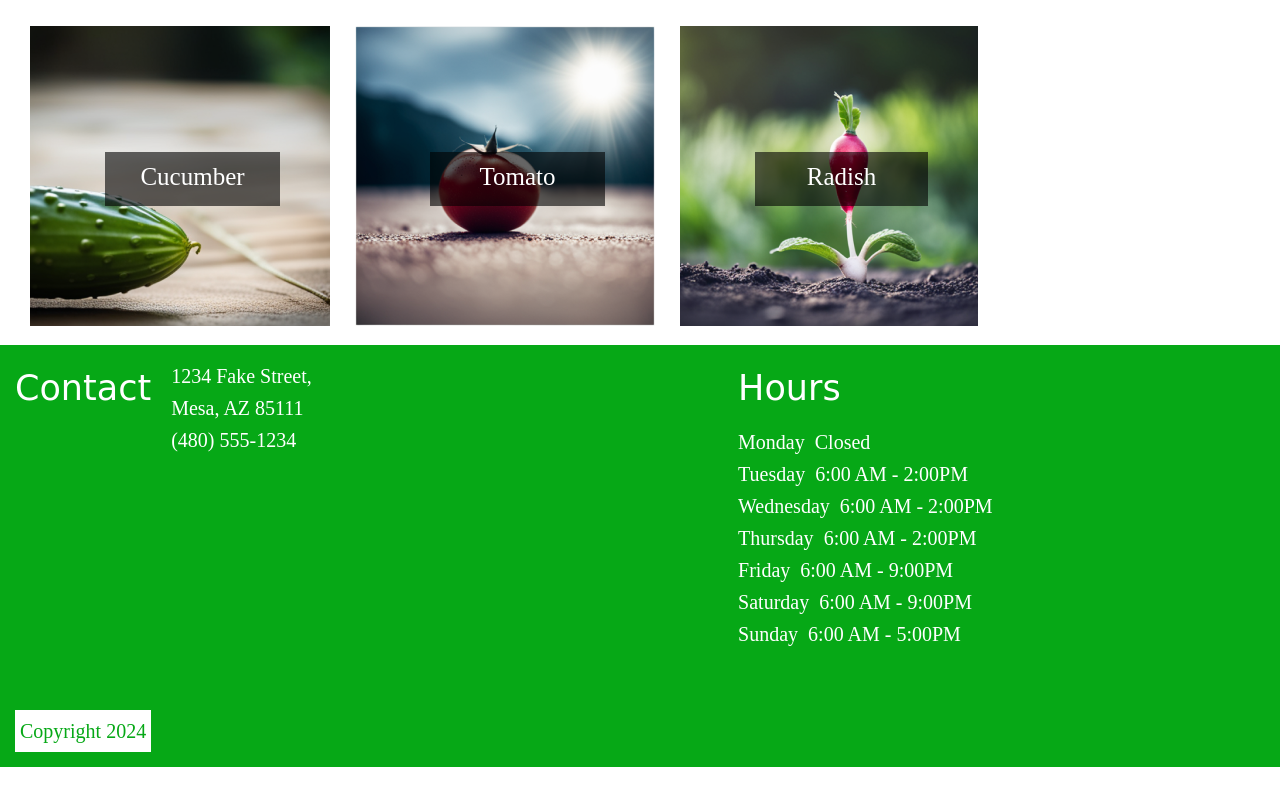
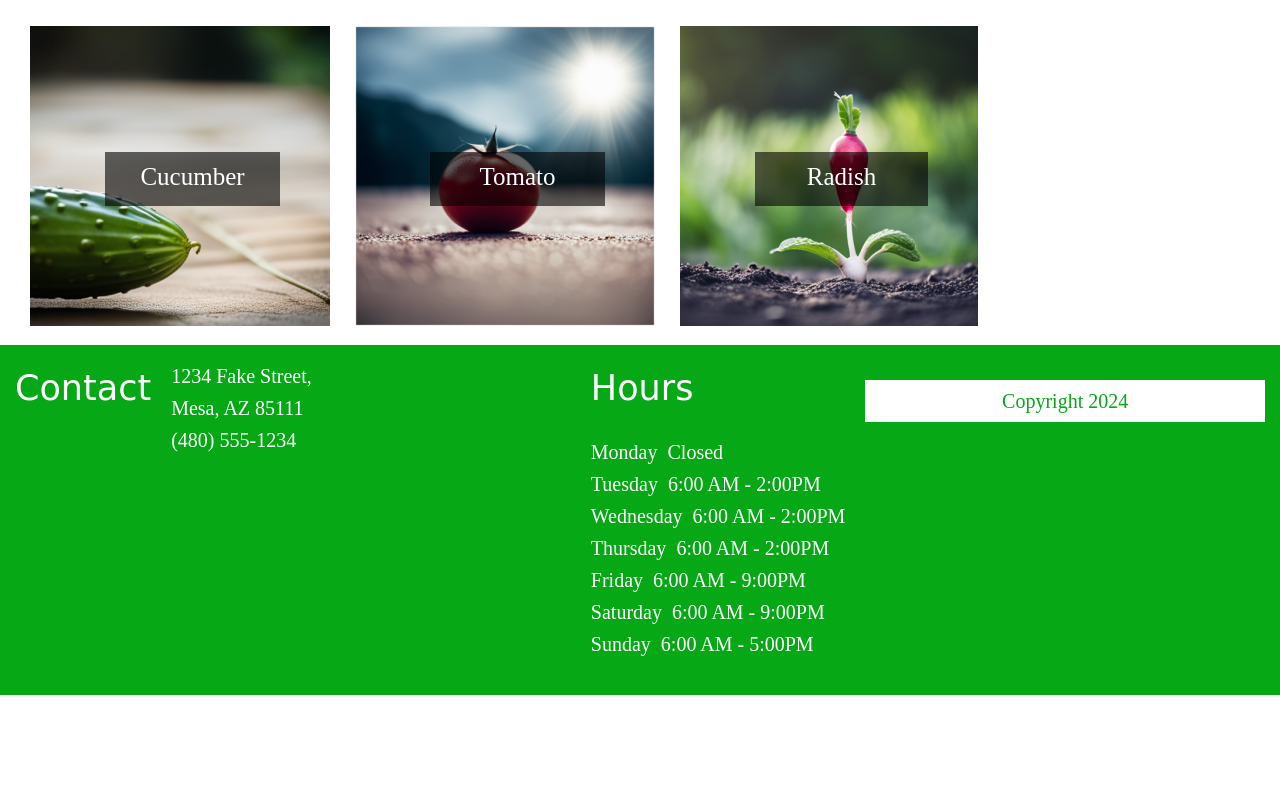
Before and after one commit to s2unny/farm, a plain HTML site: page index.html in a window 1280 px wide. Shown: the part 2888-3675 px from the top of the page. After the commit the page ends 3603 px from the top, so only its background shows below. Drawn offline with Linux system fonts and the light colour scheme; a web font is replaced by a local one.

Commit message:
Updated styles.css

```diff
--- a/styles.css
+++ b/styles.css
@@ -192,17 +192,12 @@ figcaption {
 footer {
     color: var(--color-white);
     background-color: var(--color-green);
-    list-style-type: none;
     padding: 15px;
     margin-bottom: 20px;
     text-align: center;
 }
 
-footer h2 {
-    margin-top: 0;
-}
-
-footer address, footer #hours {
+footer h2, footer address, footer #hours {
     margin-bottom: 20px;
 }
 
@@ -274,14 +269,13 @@ footer p small {
         display: grid;
         grid-template-columns: auto 1fr auto 1fr;
         gap: 20px;
-        align-items: start;
     }
 
     footer address {
         grid-column: 2;
     }
 
-    footer #hours {
+    footer #hours dl {
         grid-column: 4;
     }
 }
```
